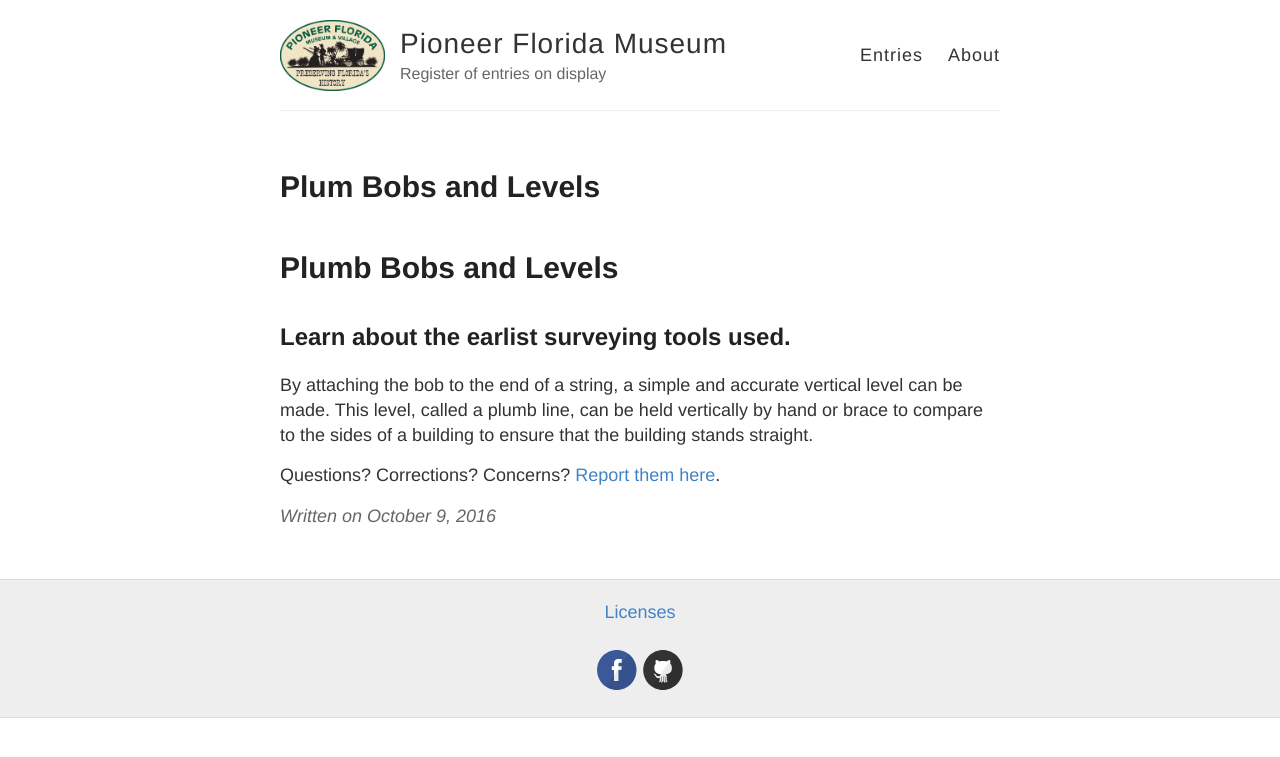
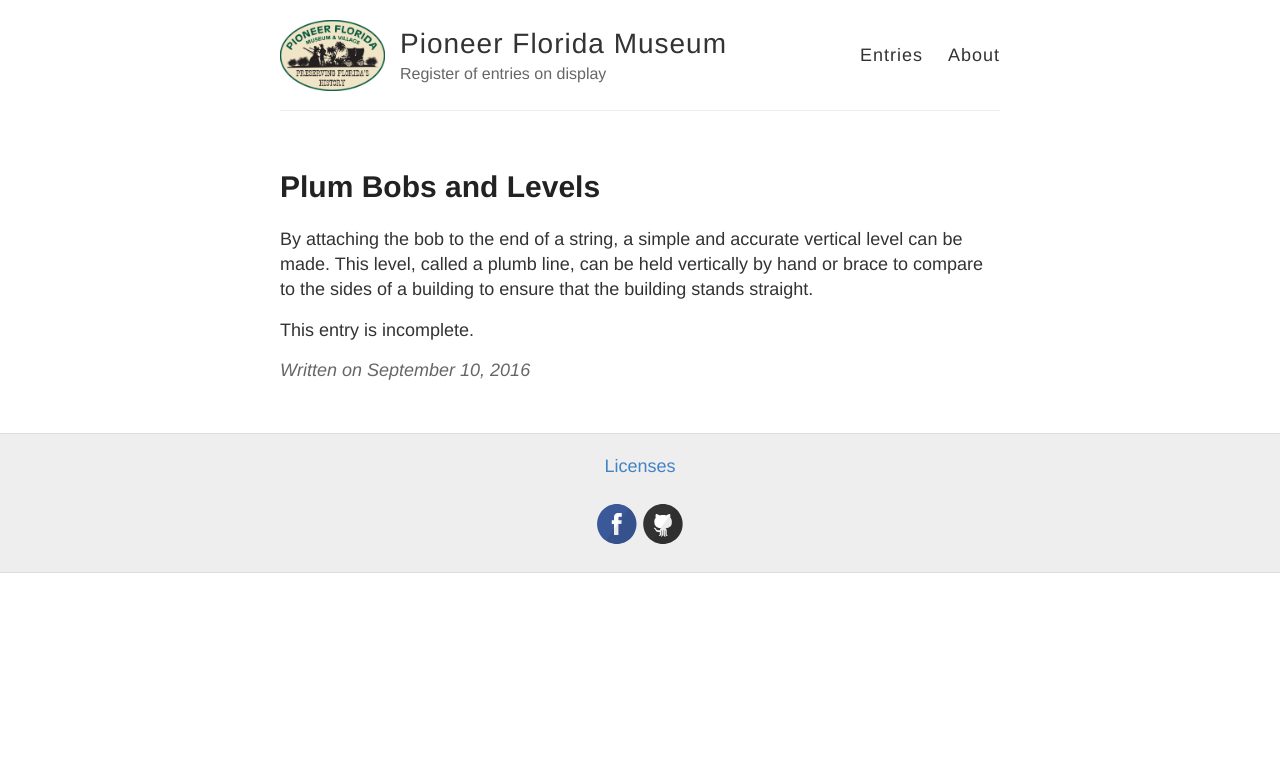
Before and after one commit to pioneervirt/pioneervirt.github.io, a Jekyll site: the page built from _posts/2016-10-09-plumb-bobs-and-levels.md, in a window 1280 px wide. Shown: the top 757 px of the page. Built offline with Jekyll 4.4.1, drawn with Linux system fonts in a browser that asks for light colours; our own code applies the rules of GitHub Pages for plain Markdown files.

Commit message:
Update 2016-10-09-plumb-bobs-and-levels.md

```diff
--- a/_posts/2016-10-09-plumb-bobs-and-levels.md
+++ b/_posts/2016-10-09-plumb-bobs-and-levels.md
@@ -1,10 +1,8 @@
 ---
+date: 2016-09-10
 title: 'Plum Bobs and Levels'
 ---
 
-# Plumb Bobs and Levels
-## Learn about the earlist surveying tools used.
-
 By attaching the bob to the end of a string, a simple and accurate vertical level can be made. This level, called a plumb line, can be held vertically by hand or brace to compare to the sides of a building to ensure that the building stands straight.
 
-Questions? Corrections? Concerns? [Report them here](https://737f6476.dataplicity.io/concerns).
+This entry is incomplete.
```
